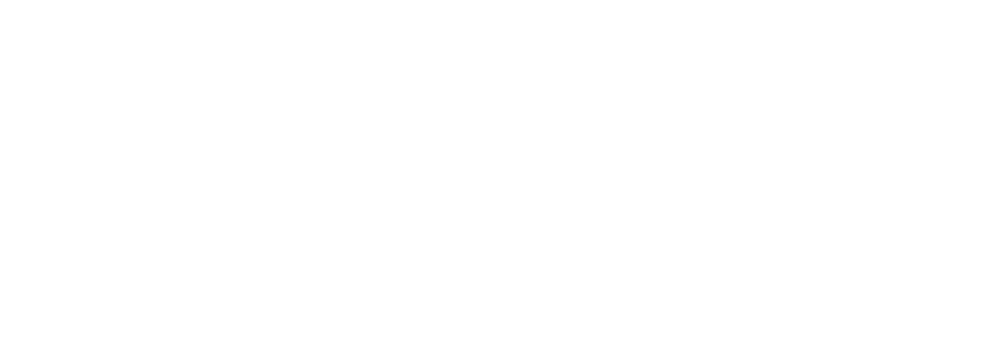
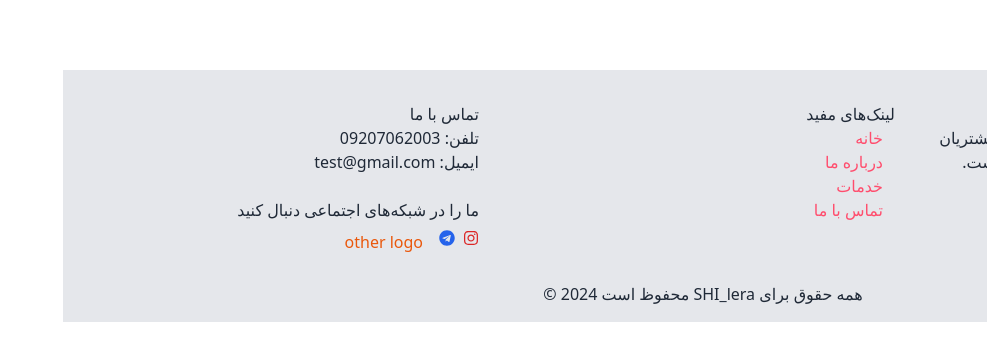
Before and after one commit to Sayyadi68/Ziuran, a React (Vite) app: page / in a window 1280 px wide. Shown: the part 234-594 px from the top of the page, without its empty margins (293-1280 px from the left). Built offline with nearby package versions, Linux system fonts and the light colour scheme.

Commit message:
footer added to base files

```diff
--- a/package.json
+++ b/package.json
@@ -16,6 +16,7 @@
     "helmet": "^8.0.0",
     "react": "^18.3.1",
     "react-dom": "^18.3.1",
+    "react-icon": "^1.0.0",
     "react-icons": "^5.3.0",
     "react-redux": "^9.1.2",
     "react-router-dom": "^6.27.0",
--- /dev/null
+++ b/src/components/Footer.jsx
@@ -0,0 +1,62 @@
+import React from 'react';
+import { FaInstagram, FaTelegram } from 'react-icons/fa'
+
+const Footer = () => {
+    return (
+        <footer dir="rtl" className="p-4 bg-gray-200 text-gray-800">
+            <div>
+                <div className="flex flex-col md:flex-row">
+                    <div className="md:w-1/3 p-4">
+                        <h5 className="text-gray-800">درباره ما</h5>
+                        <p className="text-gray-800">
+                            ما یک شرکت پیشرو در ارائه خدمات با کیفیت به مشتریان هستیم. هدف ما ارائه بهترین تجربه ممکن به شماست.
+                        </p>
+                    </div>
+
+                    <div className="md:w-1/3 p-4">
+                        <h5 className="text-gray-800">لینک‌های مفید</h5>
+                        <div className="flex flex-col">
+                            <a href="#home" className="text-[#FF4D6D] ps-3 ">خانه</a>
+                            <a href="#about" className="text-[#FF4D6D] ps-3 ">درباره ما</a>
+                            <a href="#services" className="text-[#FF4D6D] ps-3 ">خدمات</a>
+                            <a href="#contact" className="text-[#FF4D6D] ps-3 ">تماس با ما</a>
+                        </div>
+                    </div>
+
+                    <div className="md:w-1/3 p-4">
+                        <h5 className="text-gray-800">تماس با ما</h5>
+                        {/* <p className="text-gray-800">آدرس: خیابان اصلی، شهر نمونه، کشور</p>   */}
+                        <p className="text-gray-800">تلفن: 09207062003</p>
+                        <p className="text-gray-800">ایمیل: test@gmail.com</p>
+                        <br />
+                        <h5 className="text-gray-800">ما را در شبکه‌های اجتماعی دنبال کنید</h5>
+
+                        <div className='flex gap-2 mt-2'>
+
+                            <a href="#" className="text-red-600 ">
+                                <FaInstagram />
+                            </a>
+                            <a href="#" className="me-2 text-blue-600 ">
+                                <FaTelegram />
+                            </a>
+                            <a href="#" className="me-2 text-orange-600 ">
+                                other logo
+                            </a>
+
+                        </div>
+
+                    </div>
+                </div>
+                <div className="mt-3">
+                    <div className="text-center">
+                        <p className="mb-0 text-gray-800" dir='rtl'>
+                            همه حقوق برای SHI_lera محفوظ است {new Date().getFullYear()} &copy;
+                        </p>
+                    </div>
+                </div>
+            </div>
+        </footer>
+    );
+};
+
+export default Footer;
--- a/src/components/index.js
+++ b/src/components/index.js
@@ -2,3 +2,4 @@
 export { default as Navbar } from './Navbar'
 export { default as Loading } from './Loading'
 export { default as HeaderItem } from './HeaderItem'
+export { default as Footer } from './Footer'
--- a/src/pages/HomeLayout.jsx
+++ b/src/pages/HomeLayout.jsx
@@ -1,5 +1,5 @@
 import React from 'react'
-import { Header, Loading, Navbar } from '../components'
+import { Header, Loading, Navbar ,Footer} from '../components'
 import { Outlet, useNavigation } from 'react-router-dom'
 
 const HomeLayout = () => {
@@ -12,6 +12,7 @@
       <section className='py-20 align-element '>
         {isLoading ? <Loading /> : <Outlet />}
       </section>
+      <Footer/>
     </div>
   )
 }
```
Also changed, not shown: 1 other file (tests, documents, lock files or other folders).
